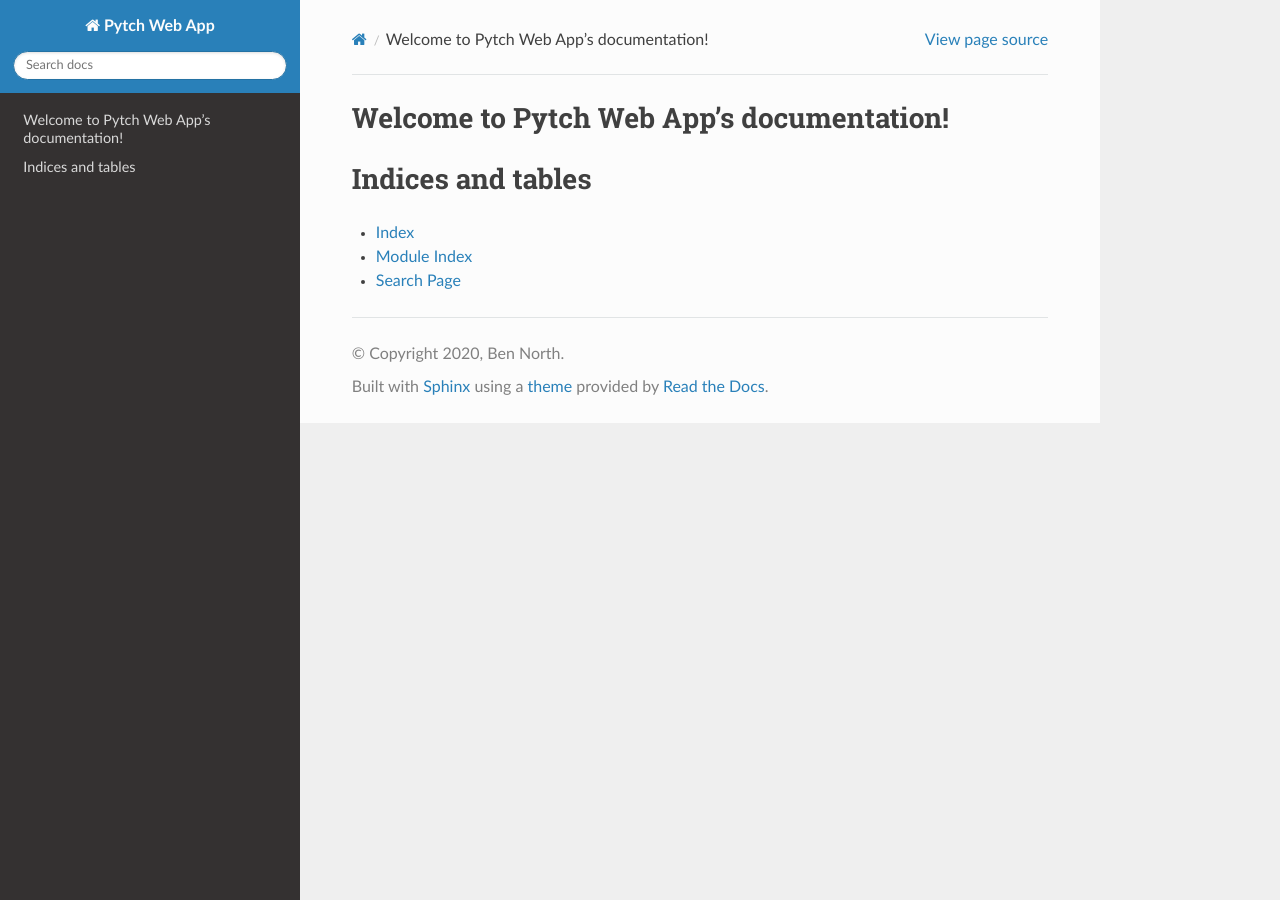
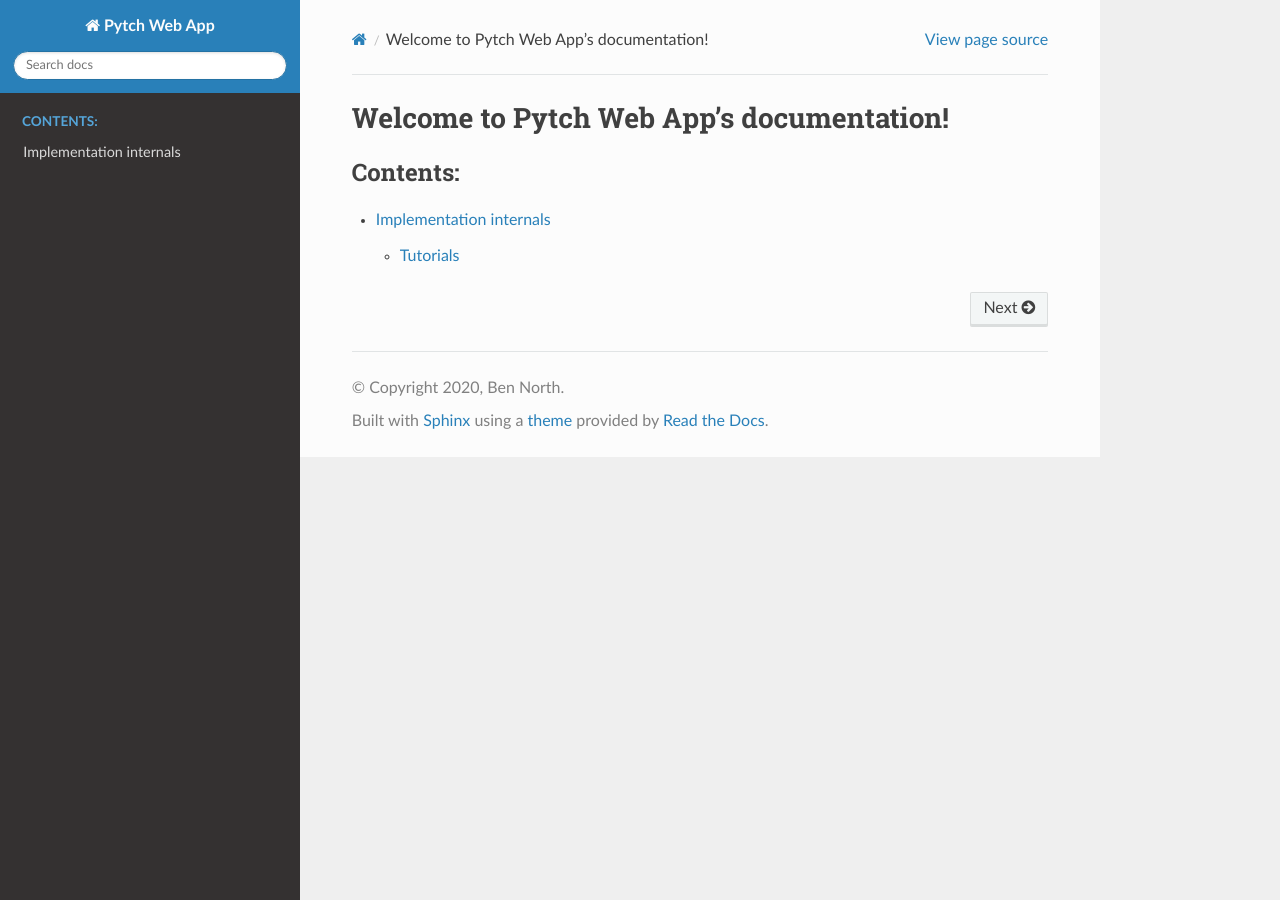
Before and after one commit to pytchlang/pytch-webapp, a Sphinx documentation site: the page built from doc/source/index.rst, in a window 1280 px wide. Built offline with Sphinx 7.4.7 and the Read the Docs theme 2.0.0, drawn with Linux system fonts in a browser that asks for light colours.

Commit message:
Include internals in top-level doc index
Replace existing 'Indices and tables' entries.

```diff
--- a/doc/source/index.rst
+++ b/doc/source/index.rst
@@ -24,11 +24,4 @@ Welcome to Pytch Web App's documentation!
    :maxdepth: 2
    :caption: Contents:
 
-
-
-Indices and tables
-==================
-
-* :ref:`genindex`
-* :ref:`modindex`
-* :ref:`search`
+   internals/index
```
